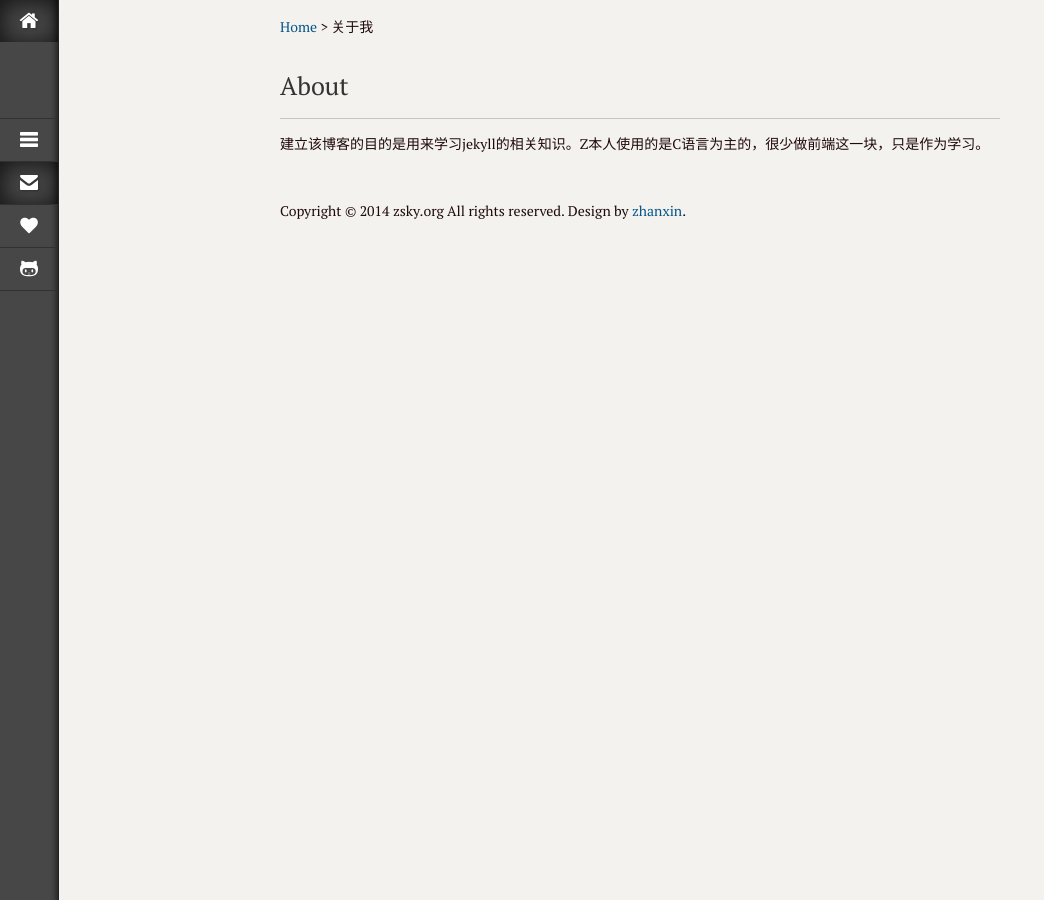
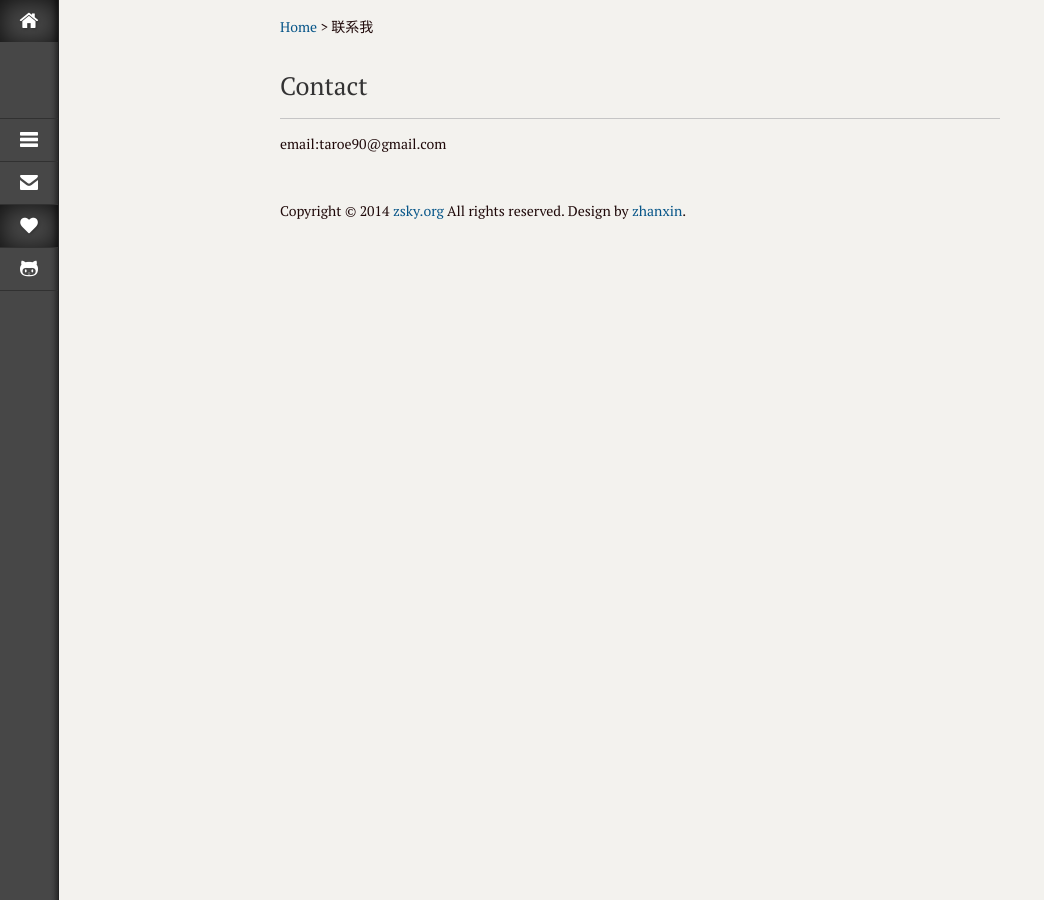
Before and after one commit to Taroe90/taroe90.github.com, a Jekyll site: the page built from contact.html, in a window 1280 px wide. Shown: the whole page, without its empty margins (0-1044 px from the left). Built offline with Jekyll 4.4.1, drawn with Linux system fonts in a browser that asks for light colours; Markdown is read by kramdown in place of the engine named in the settings.

Commit message:
更新部分信息

```diff
--- a/_config.yml
+++ b/_config.yml
@@ -23,11 +23,11 @@ nav:
     icon: icon-reorder
     class: none
   - text: 关于我
-    url: /contact.html
+    url: /about.html
     icon: icon-envelope-alt
     class: none
   - text: 联系我
-    url: http://zsky.org/contact.html
+    url: /contact.html
     icon: icon-heart
     class: none
   - text: 主题源代码
@@ -43,7 +43,7 @@ page:
     url: /links.html
     last: true
   - text: 关于我
-    url: /contact.html
+    url: /about.html
     last: false
 
 author:
--- a/_layouts/default.html
+++ b/_layouts/default.html
@@ -52,7 +52,7 @@
     {{ content }}
 
 <footer class="lotus-footer">
-	<p>Copyright © 2014 {{ site.title }} All rights reserved. Design by <a href="http://www.zhanxin.info" target="_blank">zhanxin</a>.</p>
+	<p>Copyright © 2014 <a href="{{ site.title }}" target="_blank">zsky.org</a> All rights reserved. Design by <a href="http://www.zhanxin.info" target="_blank">zhanxin</a>.</p>
 </footer>
 <script src="{{ site.url }}/static/js/jquery.scrollTo.js" type="text/javascript"></script>
 <script src="{{ site.url }}/static/js/iLotus.js" type="text/javascript"></script>
--- a/contact.html
+++ b/contact.html
@@ -1,6 +1,6 @@
 ---
 layout: default
-title: 关于我
+title: 联系我
 description:
 keywords:
 ---
@@ -11,7 +11,7 @@ keywords:
     {{ page.title }}
 </p>
 
-<h1 class="lotus-pagetit">About</h1>
-<article id="about">
-    <p>建立该博客的目的是用来学习jekyll的相关知识。Z本人使用的是C语言为主的，很少做前端这一块，只是作为学习。</p>
+<h1 class="lotus-pagetit">Contact</h1>
+<article id="contact">
+    <p>email:taroe90@gmail.com</p>
 </article>
```
